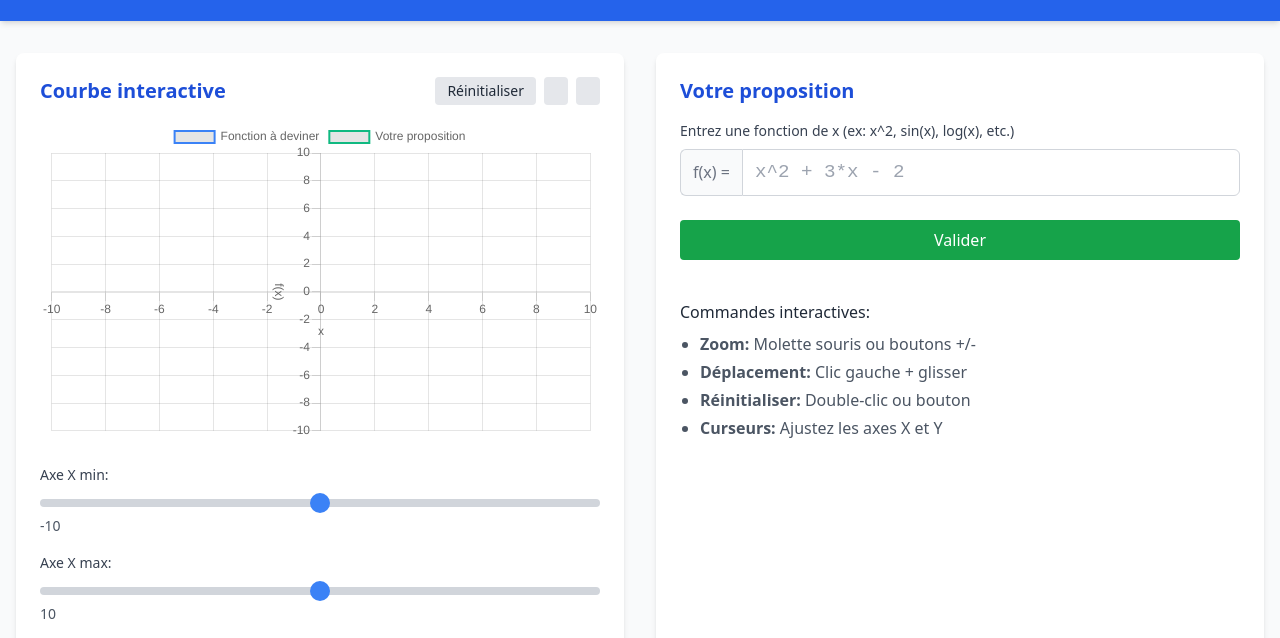
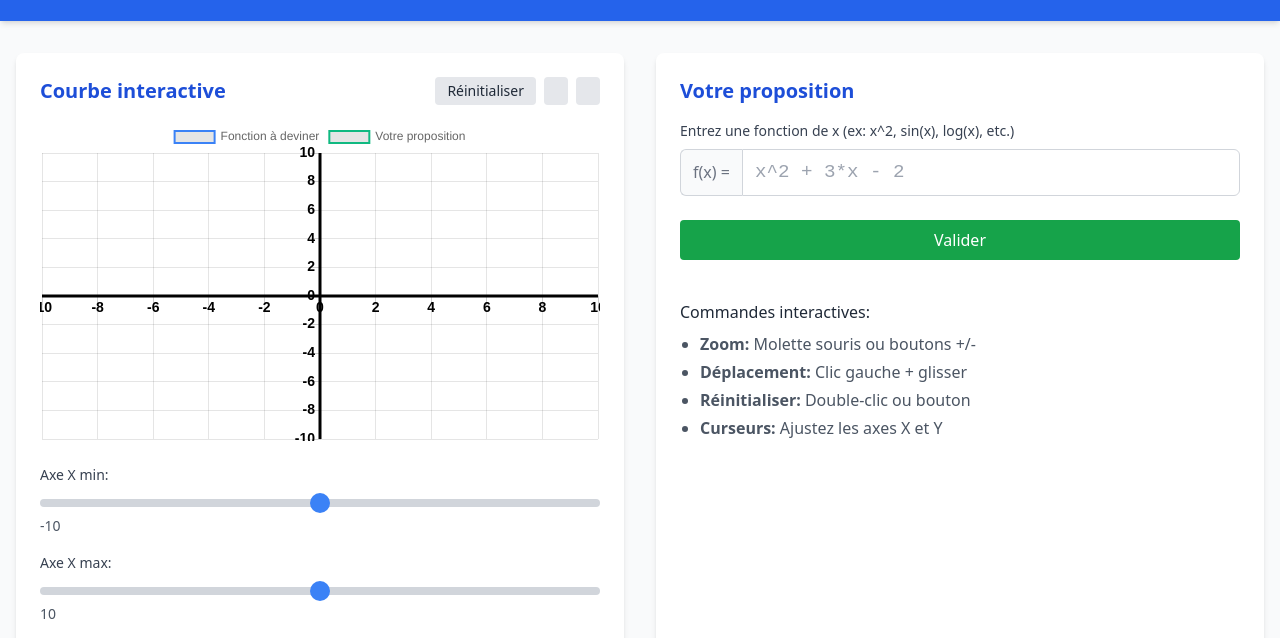
Before and after one commit to LetudXBast/guess_function, a plain HTML site: page index.html in a window 1280 px wide. Shown: the part 95-733 px from the top of the page. Drawn offline with nearby package versions, Linux system fonts and the light colour scheme; some packages are replaced by stand-ins of ours; a script that the page names is missing; some icons are missing.

Commit message:
Update index.html

```diff
--- a/index.html
+++ b/index.html
@@ -178,7 +178,65 @@
             yRange: [-10, 10]
         };
 
-        // Chart setup with zoom/pan plugins
+        // Ajout du plugin pour tracer en gras les axes x=0 et y=0
+        Chart.register({
+            id: 'originLines',
+            afterDraw: (chart, args, options) => {
+                const ctx = chart.ctx;
+                const xScale = chart.scales.x;
+                const yScale = chart.scales.y;
+
+                // Coordonnées en pixels pour les lignes en gras (axe passant par 0)
+                const xZero = xScale.getPixelForValue(0);
+                const yZero = yScale.getPixelForValue(0);
+
+                ctx.save();
+                ctx.lineWidth = 3;
+                ctx.strokeStyle = '#000';
+
+                // Tracé de la ligne verticale (axe y, x=0)
+                ctx.beginPath();
+                ctx.moveTo(xZero, yScale.top);
+                ctx.lineTo(xZero, yScale.bottom);
+                ctx.stroke();
+
+                // Tracé de la ligne horizontale (axe x, y=0)
+                ctx.beginPath();
+                ctx.moveTo(xScale.left, yZero);
+                ctx.lineTo(xScale.right, yZero);
+                ctx.stroke();
+
+                // Configuration du style pour les labels
+                ctx.font = "bold 14px sans-serif";
+                ctx.fillStyle = "#000";
+
+                const offset = 5;
+
+                // Redessiner les tick labels de l'axe des abscisses sur la ligne horizontale (y=0)
+                xScale.ticks.forEach(tick => {
+                    // Position horizontale
+                    const xPos = xScale.getPixelForValue(tick.value);
+                    // Affichage centré, en dessous de la ligne horizontale
+                    ctx.textAlign = "center";
+                    ctx.textBaseline = "top";
+                    ctx.fillText(tick.label, xPos, yZero + offset);
+                });
+
+                // Redessiner les tick labels de l'axe des ordonnées sur la ligne verticale (x=0)
+                yScale.ticks.forEach(tick => {
+                    // Position verticale
+                    const yPos = yScale.getPixelForValue(tick.value);
+                    // Affichage à droite, à gauche de la ligne verticale
+                    ctx.textAlign = "right";
+                    ctx.textBaseline = "middle";
+                    ctx.fillText(tick.label, xZero - offset, yPos);
+                });
+
+                ctx.restore();
+            }
+        });
+
+        // Configuration et instanciation du graphique
         const ctx = document.getElementById('functionChart').getContext('2d');
         const chart = new Chart(ctx, {
             type: 'line',
@@ -207,8 +265,14 @@
                         type: 'linear',
                         position: 'center',
                         title: {
-                            display: true,
-                            text: 'x'
+                            display: false // Désactive le titre "x"
+                        },
+                        ticks: {
+                            display: false
+                        },
+                        grid: {
+                            borderColor: "#000",
+                            borderWidth: 0
                         },
                         min: gameState.xRange[0],
                         max: gameState.xRange[1]
@@ -217,8 +281,14 @@
                         type: 'linear',
                         position: 'center',
                         title: {
-                            display: true,
-                            text: 'f(x)'
+                            display: false // Désactive le titre "f(x)"
+                        },
+                        ticks: {
+                            display: false
+                        },
+                        grid: {
+                            borderColor: "#000",
+                            borderWidth: 0
                         },
                         min: gameState.yRange[0],
                         max: gameState.yRange[1]
```
